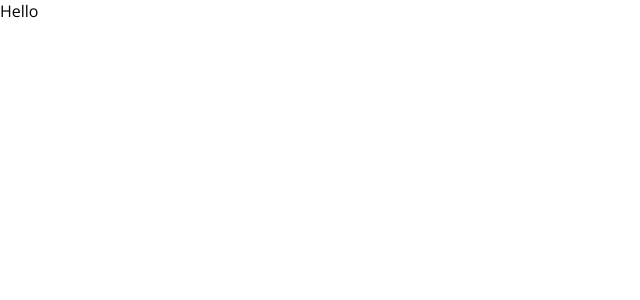
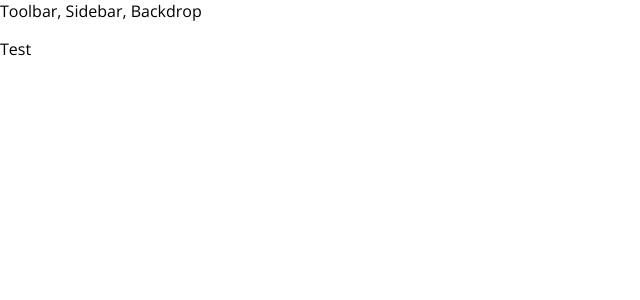
Before and after one commit to tselmen/burger-builder, a React (Create React App) app: page / in a window 1280 px wide. Shown: the top 300 px of the page, without its empty margins (0-640 px from the left). Built offline with nearby package versions, Linux system fonts and the light colour scheme.

Commit message:
Created Layout component

```diff
--- a/src/App.js
+++ b/src/App.js
@@ -1,11 +1,12 @@
 import {Component} from "react/cjs/react.production.min";
+import Layout from "./components/Layout/Layout";
 
 class App extends Component {
   render() {
     return (
-      <div className="App">
-        Hello
-      </div>
+      <Layout>
+        <p>Test</p>
+      </Layout>
     );
   }
 }
--- /dev/null
+++ b/src/components/Layout/Layout.js
@@ -0,0 +1,16 @@
+import Aux from '../../hoc/Auxiliary';
+
+function Layout(props) {
+  return (
+    <Aux>
+      <div>
+        Toolbar, Sidebar, Backdrop
+      </div>
+      <main>
+        {props.children}
+      </main>
+    </Aux>
+  );
+}
+
+export default Layout;
--- /dev/null
+++ b/src/hoc/Auxiliary.js
@@ -0,0 +1,3 @@
+const aux = (props) => props.children;
+
+export default aux;
```
